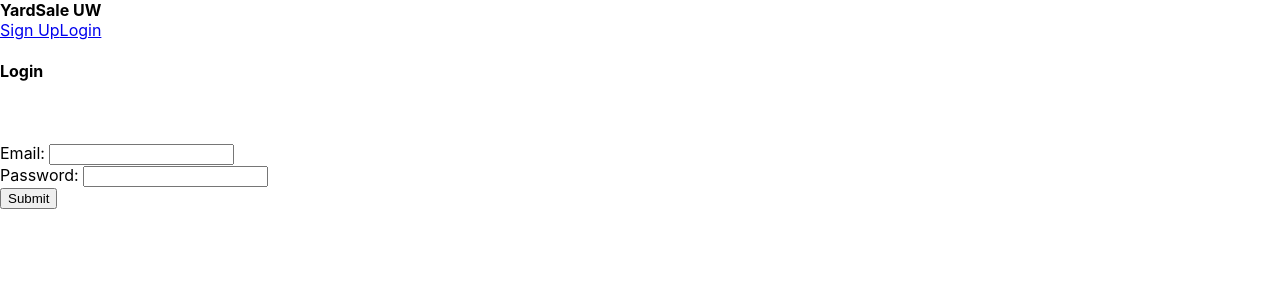
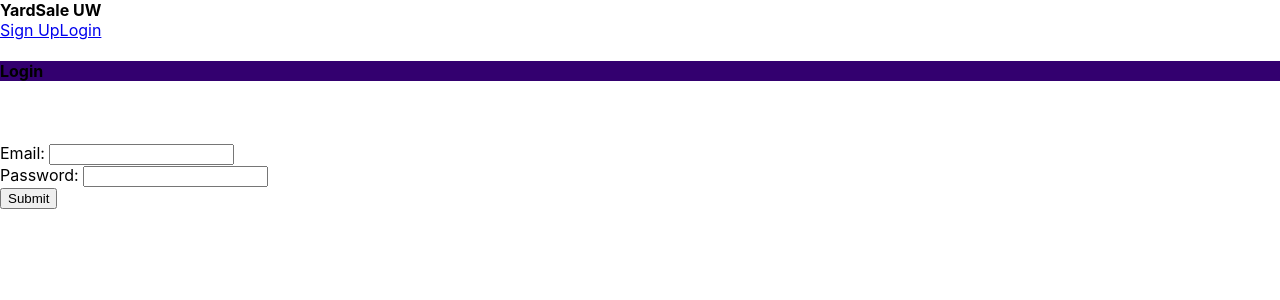
Before and after one commit to sanchezbrian/yardsale-uw, a React (Create React App) app in the folder yardsale-uw/: page /login in a window 1280 px wide. Shown: the top 300 px of the page. Built offline with nearby package versions, Linux system fonts and the light colour scheme; data requests are answered from the project's data file; the HTML template or start-up script is replaced by a standard one.

Commit message:
add correct color styling

```diff
--- a/yardsale-uw/src/components/App.css
+++ b/yardsale-uw/src/components/App.css
@@ -1,3 +1,7 @@
 .card:hover{
-    background-color: #956b11;
+    background-color: rgb(232, 211, 162);
 }
+
+.hero.is-link {
+    background-color: rgb(51, 0, 111);
+}
```
